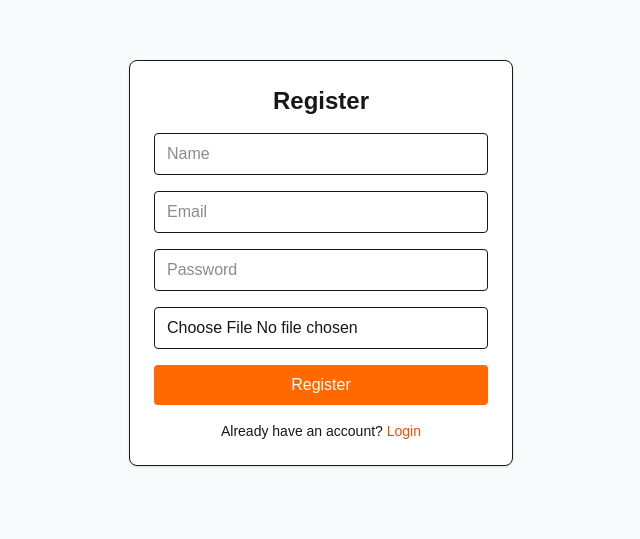
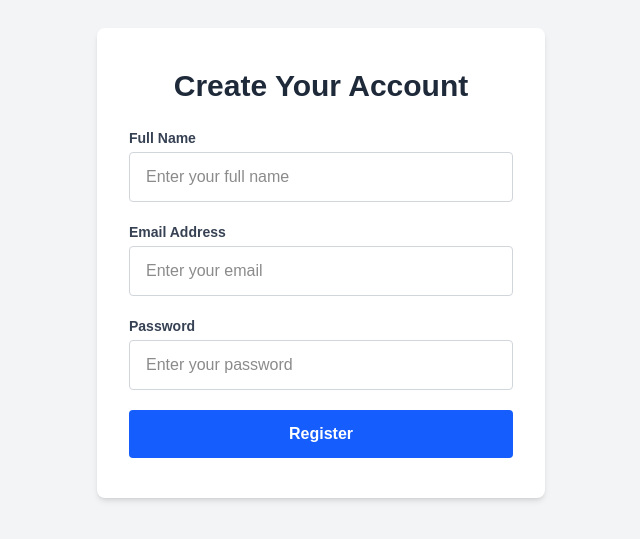
Before and after one commit to mmunir439/rentistaan_front, a Next.js app: page /register in a window 1280 px wide. Shown: the part 137-676 px from the top of the page, without its empty margins (319-959 px from the left). Built offline with nearby package versions, Linux system fonts and the light colour scheme.

Commit message:
forgot and reset updated

```diff
--- a/src/app/(auth)/register/page.jsx
+++ b/src/app/(auth)/register/page.jsx
@@ -2,143 +2,116 @@
 
 import { useState } from "react";
 import { useRouter } from "next/navigation";
-import api from "@/lib/axios";
-import Link from "next/link";
+import api from "@/lib/axios"; // Axios instance with baseURL
 
 export default function RegisterPage() {
     const router = useRouter();
 
-    const [form, setForm] = useState({ name: "", email: "", password: "", photo: null });
+    const [form, setForm] = useState({
+        name: "",
+        email: "",
+        password: "",
+    });
+
     const [error, setError] = useState("");
-    const [loading, setLoading] = useState(false); // ✅ Loading state
+    const [loading, setLoading] = useState(false);
 
-    async function handleSubmit(e) {
-        e.preventDefault(); // ❌ Prevents the page from reloading on form submit
-        setError("");       // 🔁 Clear any old error messages
-        setLoading(true);   // ✅ Start loading
+    // Handle input change
+    const handleChange = (e) => {
+        setForm({
+            ...form,
+            [e.target.name]: e.target.value,
+        });
+    };
+
+    // Submit form
+    const handleSubmit = async (e) => {
+        e.preventDefault();
+        setError("");
+        setLoading(true);
 
         try {
-            // ✅ Log the form data for debugging
-            console.log("Submitting form:", form);
+            // Send JSON directly — no FormData needed
+            await api.post("/user/register", form);
+            router.push("/login");
+        } catch (err) {
+            console.error(err);
+            setError(err.response?.data?.message || "Registration failed. Try again.");
+        } finally {
+            setLoading(false);
+        }
+    };
 
-            // ✅ Send POST request to backend /user/register with the form data
-            const formData = new FormData();
-            formData.append("name", form.name);
-            formData.append("email", form.email);
-            formData.append("password", form.password);
-            if (form.photo) {
-                formData.append("photo", form.photo);
-            }
+    return (
+        <div className="flex items-center justify-center min-h-screen bg-gray-100">
+            <div className="bg-white rounded-lg shadow-md w-full max-w-md px-8 py-10">
+                <h2 className="text-3xl font-bold text-center text-gray-800 mb-6">
+                    Create Your Account
+                </h2>
 
-            await api.post("/user/register", formData, {
-                headers: { "Content-Type": "multipart/form-data" },
-            });
+                {error && (
+                    <p className="mb-4 text-red-600 font-medium text-center">{error}</p>
+                )}
 
-            // ✅ If successful, show success alert and redirect to login page
-            alert("Registration successful!");
-            router.push("/login");
+                <form onSubmit={handleSubmit} className="space-y-5">
+                    {/* Name */}
+                    <div>
+                        <label className="block mb-1 text-sm font-semibold text-gray-700">
+                            Full Name
+                        </label>
+                        <input
+                            type="text"
+                            name="name"
+                            value={form.name}
+                            onChange={handleChange}
+                            required
+                            className="w-full px-4 py-3 border border-gray-300 rounded focus:outline-none focus:ring-2 focus:ring-blue-500"
+                            placeholder="Enter your full name"
+                        />
+                    </div>
 
-        } catch (err) {
-            // ❌ If there's an error (like email already used), show it
-            console.error("Registration Error:", err);
-            setError(err.response?.data?.message || "Registration failed.");
-        } finally {
-            setLoading(false); // ✅ Stop loading
-        }
-    }
-    return (
-        <main className="flex min-h-screen items-center justify-center bg-gray-50 p-4">
-            {/* ✅ Registration Form */}
-            <form
-                onSubmit={handleSubmit}
-                className="w-full max-w-sm space-y-4 rounded-lg border bg-white p-6 shadow"
-            >
-                {/* 🔤 Title of the form */}
-                <h1 className="text-2xl font-bold text-center">Register</h1>
+                    {/* Email */}
+                    <div>
+                        <label className="block mb-1 text-sm font-semibold text-gray-700">
+                            Email Address
+                        </label>
+                        <input
+                            type="email"
+                            name="email"
+                            value={form.email}
+                            onChange={handleChange}
+                            required
+                            className="w-full px-4 py-3 border border-gray-300 rounded focus:outline-none focus:ring-2 focus:ring-blue-500"
+                            placeholder="Enter your email"
+                        />
+                    </div>
 
-                {/* 🧑 Input for Name */}
+                    {/* Password */}
+                    <div>
+                        <label className="block mb-1 text-sm font-semibold text-gray-700">
+                            Password
+                        </label>
                         <input
+                            type="password"
+                            name="password"
+                            value={form.password}
+                            onChange={handleChange}
                             required
-                    placeholder="Name"
-                    value={form.name}
-                    onChange={(e) => setForm({ ...form, name: e.target.value })}
-                    className="w-full border rounded px-3 py-2 outline-none focus:ring-2 focus:ring-orange-500"
-                    disabled={loading}
+                            className="w-full px-4 py-3 border border-gray-300 rounded focus:outline-none focus:ring-2 focus:ring-blue-500"
+                            placeholder="Enter your password"
                         />
+                    </div>
 
-                {/* 📧 Input for Email */}
-                <input
-                    required
-                    type="email"
-                    placeholder="Email"
-                    value={form.email}
-                    onChange={(e) => setForm({ ...form, email: e.target.value })}
-                    className="w-full border rounded px-3 py-2 outline-none focus:ring-2 focus:ring-orange-500"
-                    disabled={loading}
-                />
-
-                {/* 🔒 Input for Password */}
-                <input
-                    required
-                    type="password"
-                    placeholder="Password"
-                    value={form.password}
-                    onChange={(e) => setForm({ ...form, password: e.target.value })}
-                    className="w-full border rounded px-3 py-2 outline-none focus:ring-2 focus:ring-orange-500"
-                    disabled={loading}
-                />
-
-                {/* 📷 Input for Photo */}
-                <input
-                    type="file"
-                    accept="image/*"
-                    onChange={(e) => setForm({ ...form, photo: e.target.files[0] })}
-                    className="w-full border rounded px-3 py-2 outline-none focus:ring-2 focus:ring-orange-500"
-                    disabled={loading}
-                />
-
-                {/* ❌ Display error if exists */}
-                {error && <p className="text-sm text-red-600">{error}</p>}
-
-                {/* ✅ Submit Button */}
+                    {/* Submit Button */}
                     <button
                         type="submit"
                         disabled={loading}
-                    className="w-full bg-orange-500 hover:bg-orange-600 text-white py-2 rounded font-medium disabled:opacity-60"
+                        className="w-full py-3 bg-blue-600 hover:bg-blue-700 text-white font-semibold rounded transition duration-200"
                     >
-                    {loading ? (
-                        <span className="flex items-center justify-center">
-                            <svg className="animate-spin h-5 w-5 mr-2 text-white" viewBox="0 0 24 24">
-                                <circle
-                                    className="opacity-25"
-                                    cx="12"
-                                    cy="12"
-                                    r="10"
-                                    stroke="currentColor"
-                                    strokeWidth="4"
-                                    fill="none"
-                                />
-                                <path
-                                    className="opacity-75"
-                                    fill="currentColor"
-                                    d="M4 12a8 8 0 018-8v4l3-3-3-3v4a8 8 0 100 16v-4l-3 3 3 3v-4a8 8 0 01-8-8z"
-                                />
-                            </svg>
-                            Registering...
-                        </span>
-                    ) : (
-                        "Register"
-                    )}
+                        {loading ? "Registering..." : "Register"}
                     </button>
-
-                {/* 🔁 Link to Login Page */}
-                <p className="text-center text-sm">
-                    Already have an account?{" "}
-                    <Link href="/login" className="text-orange-600 hover:underline">
-                        Login
-                    </Link>
-                </p>
                 </form>
-        </main>
+            </div>
+        </div>
     );
 }
--- a/src/app/dashboard/page.jsx
+++ b/src/app/dashboard/page.jsx
@@ -18,20 +18,9 @@ export default function UserDashboard() {
                 Welcome, {user.name}!
             </h1>
 
-            <div className="bg-white shadow-xl rounded-xl p-6 flex flex-col sm:flex-row items-center sm:items-start sm:space-x-8 space-y-6 sm:space-y-0">
-                {/* Profile Image */}
-                <img
-                    src={
-                        user.photo
-                            ? `http://localhost:5000/uploads/${user.photo}`
-                            : "/default-user.jpg"
-                    }
-                    alt="Profile"
-                    className="w-28 h-28 sm:w-36 sm:h-36 rounded-full border-4 border-[#f85606] object-cover shadow-md"
-                />
-
+            <div className="bg-white shadow-xl rounded-xl p-6 flex flex-col items-center sm:items-start">
                 {/* User Info */}
-                <div className="text-center sm:text-left flex-1">
+                <div className="text-center sm:text-left w-full">
                     <p className="text-2xl sm:text-3xl font-semibold text-gray-800">
                         {user.name}
                     </p>
--- a/src/lib/axios.js
+++ b/src/lib/axios.js
@@ -3,8 +3,8 @@ import axios from "axios";
 import { getToken } from "@/utils/token"; // <-- import the token getter
 
 const api = axios.create({
-  baseURL: "http://10.140.2.124:5000",
-  withCredentials: false, // only use true if you're using cookies
+  baseURL: "http://localhost:5000/", // Your backend base
+  withCredentials: true, // optional, only if you use cookies
 });
 
 // Add Authorization header to every request
```
Also changed, not shown: src/app/(auth)/reset-password/[token]/page.jsx (+6 -8 lines). Lines whose indentation alone changed are shown as unchanged.
